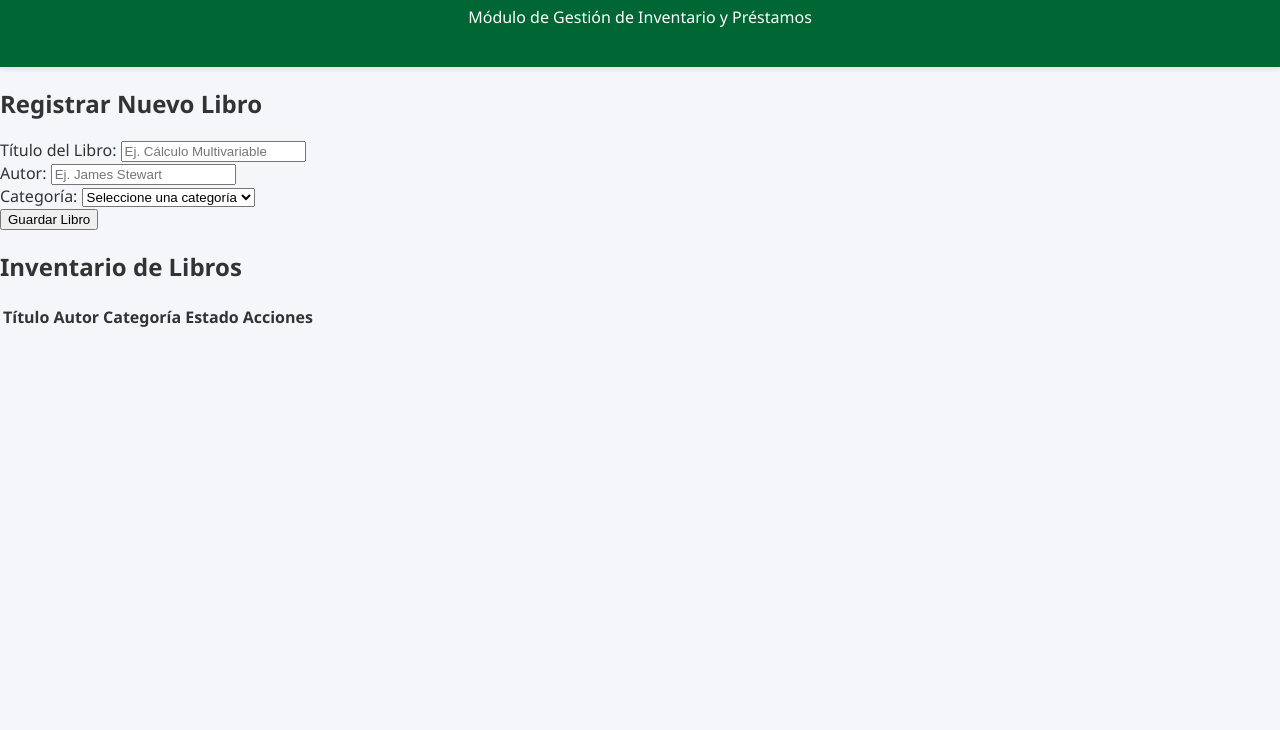
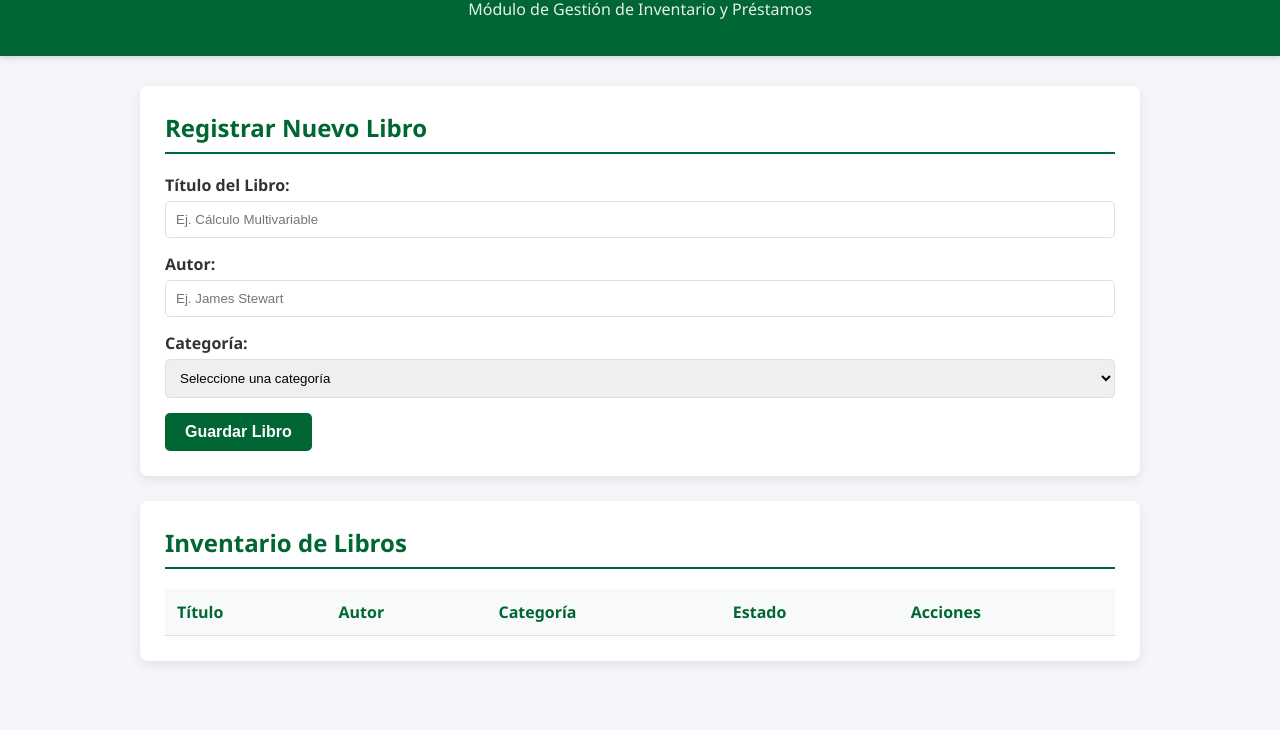
Before and after one commit to lagutierrez5-ag7/Sistema-Web-Biblioteca-ESPE, a plain HTML site: page index.html in a window 1280 px wide. Shown: the part 70-800 px from the top of the page. Drawn offline with Linux system fonts and the light colour scheme.

Commit message:
Update style.css

```diff
--- a/style.css
+++ b/style.css
@@ -1,11 +1,11 @@
-/* Estilos Generales para el Sistema de Biblioteca ESPE */
 :root {
-    --primary-color: #006633; /* Verde ESPE */
-    --secondary-color: #004d26;
+    --primary-color: #006633;
+    --primary-hover: #004d26;
     --bg-color: #f4f6f9;
     --card-bg: #ffffff;
     --text-color: #333333;
     --border-color: #e0e0e0;
+    --accent-color: #28a745;
 }
 
 body {
@@ -21,23 +21,99 @@ header {
     color: white;
     padding: 20px;
     text-align: center;
-    box-shadow: 0 2px 5px rgba(0,0,0,0.1);
+    box-shadow: 0 2px 6px rgba(0,0,0,0.15);
 }
 
-.container {
+header h1 { margin: 0; font-size: 2rem; }
+header p { margin-top: 5px; opacity: 0.9; }
+
+.main-container {
     max-width: 1000px;
     margin: 30px auto;
-    padding: 20px;
+    padding: 0 20px;
+    display: flex;
+    flex-direction: column;
+    gap: 25px;
+}
+
+.card {
     background: var(--card-bg);
+    padding: 25px;
     border-radius: 8px;
     box-shadow: 0 4px 12px rgba(0,0,0,0.08);
 }
 
-h1 {
-    margin: 0;
-    font-size: 1.8rem;
+.card h2 {
+    margin-top: 0;
+    color: var(--primary-color);
+    border-bottom: 2px solid var(--primary-color);
+    padding-bottom: 8px;
 }
 
-p {
-    line-height: 1.6;
+.form-group {
+    margin-bottom: 15px;
 }
+
+.form-group label {
+    display: block;
+    margin-bottom: 5px;
+    font-weight: 600;
+}
+
+.form-group input, .form-group select {
+    width: 100%;
+    padding: 10px;
+    border: 1px solid var(--border-color);
+    border-radius: 5px;
+    box-sizing: border-box;
+}
+
+.btn {
+    background-color: var(--primary-color);
+    color: white;
+    padding: 10px 20px;
+    border: none;
+    border-radius: 5px;
+    cursor: pointer;
+    font-size: 1rem;
+    font-weight: bold;
+}
+
+.btn:hover {
+    background-color: var(--primary-hover);
+}
+
+.btn-action {
+    background-color: #dc3545;
+    color: white;
+    padding: 5px 10px;
+    border: none;
+    border-radius: 4px;
+    cursor: pointer;
+}
+
+table {
+    width: 100%;
+    border-collapse: collapse;
+    margin-top: 15px;
+}
+
+th, td {
+    padding: 12px;
+    text-align: left;
+    border-bottom: 1px solid var(--border-color);
+}
+
+th {
+    background-color: #f8f9fa;
+    color: var(--primary-color);
+}
+
+.badge {
+    padding: 4px 8px;
+    border-radius: 12px;
+    font-size: 0.85rem;
+    font-weight: bold;
+    background-color: #e2f0d9;
+    color: #385723;
+}
```
